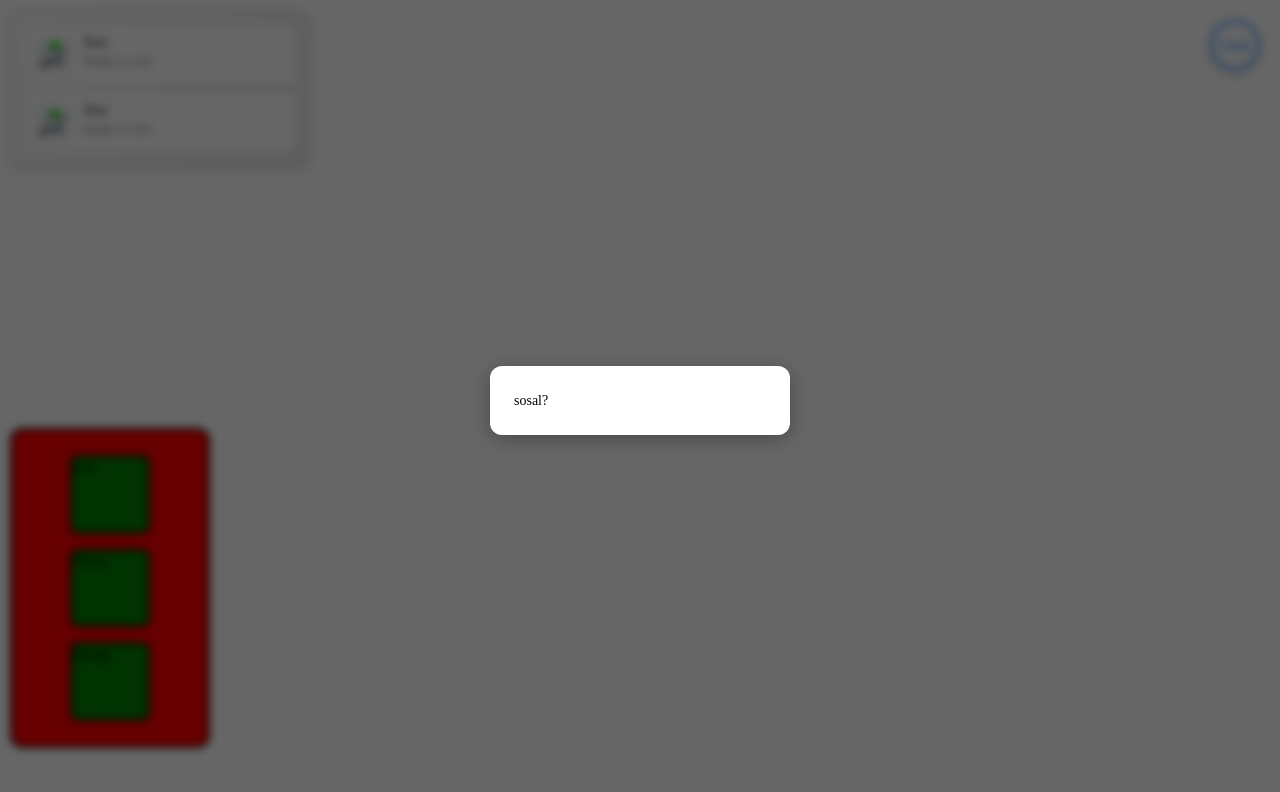
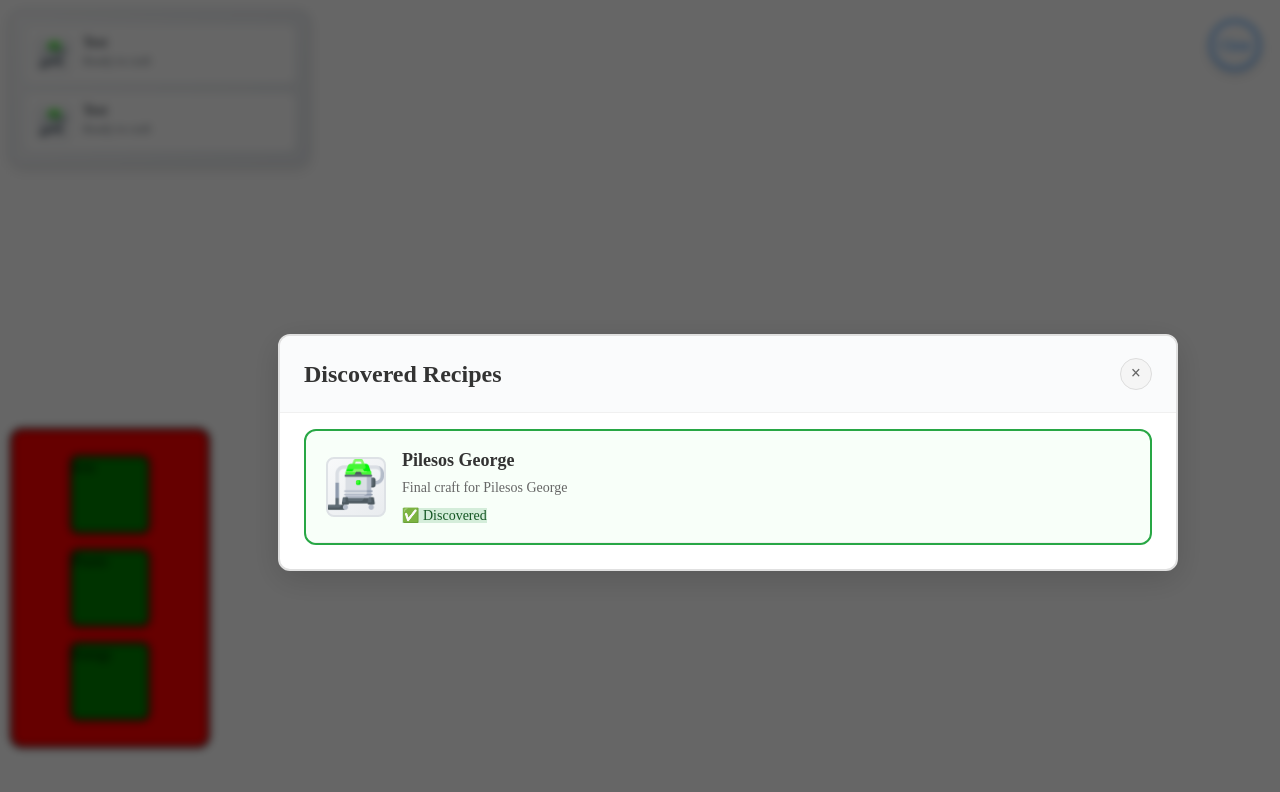
Before and after one commit to yehor-kostiuk/Vacuumaria, a React (Vite) app: page / in a window 1280 px wide. Both pictures are taken after a click on the button "Open". Shown: the top 792 px of the page. Built offline with nearby package versions, Linux system fonts and the light colour scheme.

Commit message:
feat: add part discovered-recipe modal content

```diff
--- a/src/libs/components/discovered-recipe-button/discovered-recipe-button.tsx
+++ b/src/libs/components/discovered-recipe-button/discovered-recipe-button.tsx
@@ -6,7 +6,7 @@ type Properties = {
 	children?: React.ReactNode;
 };
 
-const DiscoveredRecipeButton: React.FC<Properties> = ({ children }) => {
+const DiscoveredRecipeButton: React.FC<Properties> = () => {
 	const [isOpen, setIsOpen] = useState(false);
 	const [buttonText, setButtonText] = useState("Открыть модалку");
 
@@ -25,9 +25,7 @@ const DiscoveredRecipeButton: React.FC<Properties> = ({ children }) => {
 			<button className={styles.button} onClick={toggleModal}>
 				{buttonText}
 			</button>
-			<DiscoveredRecipeModal isOpen={isOpen} onClose={() => setIsOpen(false)}>
-				{children ? children : <p>sosal?</p>}
-			</DiscoveredRecipeModal>
+			<DiscoveredRecipeModal isOpen={isOpen} onClose={() => setIsOpen(false)}/>
 		</>
 	);
 };
--- a/src/libs/components/discovered-recipe-modal/discovered-recipe-card/discovered-recipe-card.module.css
+++ b/src/libs/components/discovered-recipe-modal/discovered-recipe-card/discovered-recipe-card.module.css
@@ -0,0 +1,55 @@
+.recipe-card {
+    border-radius: 12px;
+    overflow: hidden;
+    border: 2px solid #28a745;
+    background: #f8fff9;
+}
+
+.recipe-header {
+    display: flex;
+    align-items: center;
+    gap: 16px;
+    padding: 16px 20px;
+    border-bottom: 1px solid #f0f0f0;
+}
+
+.result-icon {
+    width: 60px;
+    height: 60px;
+    border: 2px solid #dee2e6;
+    border-radius: 8px;
+    background: linear-gradient(145deg, #f8f9fa, #e9ecef);
+    display: flex;
+    align-items: center;
+    justify-content: center;
+    flex-shrink: 0;
+}
+
+.recipe-info {
+    flex: 1;
+    min-width: 0;
+}
+
+.recipe-name {
+    font-size: 18px;
+    font-weight: 600;
+    color: #333;
+    margin: 0 0 4px;
+    word-wrap: break-word;
+}
+
+.recipe-description {
+    font-size: 14px;
+    color: #666;
+    margin: 0 0 8px;
+    line-height: 1.4;
+}
+
+.status-badge {
+    background: #d4edda;
+    color: #155724;
+}
+
+.crafting-grid {
+
+}
--- a/src/libs/components/discovered-recipe-modal/discovered-recipe-card/discovered-recipe-card.tsx
+++ b/src/libs/components/discovered-recipe-modal/discovered-recipe-card/discovered-recipe-card.tsx
@@ -0,0 +1,34 @@
+import React from "react";
+import styles from "./discovered-recipe-card.module.css";
+
+type DiscoveredRecipeCardProps = {
+	title: string;
+	description: string;
+	image: string;
+}
+
+const DiscoveredRecipeCard: React.FC<DiscoveredRecipeCardProps> = ({ title, description, image }) => {
+	return (
+		<div className={styles["recipe-card"]}>
+				<div className={styles["recipe-header"]}>
+					<div className={styles["result-icon"]}>
+						<img src={image} alt={title} className={styles["card-image"]} />
+					</div>
+					<div className={styles["recipe-info"]}>
+						<h3 className={styles["recipe-name"]}>{title}</h3>
+						<p className={styles["recipe-description"]}>{description}</p>
+						<span className={styles["status-badge"]}>✅ Discovered</span>
+					</div>
+				</div>
+				<div className={styles["crafting-grid"]}>
+					<div></div>
+					<div></div>
+					<div></div>
+					<div></div>
+					<div></div>
+				</div>
+		</div>
+	);
+};
+
+export { DiscoveredRecipeCard };
--- a/src/libs/components/discovered-recipe-modal/discovered-recipe-modal.module.css
+++ b/src/libs/components/discovered-recipe-modal/discovered-recipe-modal.module.css
@@ -1,4 +1,6 @@
 .overlay {
+    width: 1456px;
+    height: 905px;
     position: fixed;
     inset: 0;
     background: #0009;
@@ -9,11 +11,64 @@
     backdrop-filter: blur(4px);
 }
 
-.modal {
-    background: white;
+.modal-content {
+    background: #fff;
+    border: 2px solid #E0E0E0;
     border-radius: 12px;
-    padding: 24px;
-    min-width: 300px;
-    max-width: 500px;
-    box-shadow: 0 4px 20px rgba(0, 0, 0, 0.3);
+    box-shadow: 0 8px 32px #00000026;
+    max-width: 900px;
+    width: 95%;
+    max-height: 85vh;
+    overflow: hidden;
+    position: relative;
+    animation: _modalSlideIn_174j6_1 .2s ease-out;
+    display: flex;
+    flex-direction: column;
 }
+
+.modal-header {
+    display: flex;
+    justify-content: space-between;
+    align-items: center;
+    padding: 20px 24px;
+    border-bottom: 1px solid #f0f0f0;
+    background: #fafbfc;
+}
+
+.modal-title {
+    font-size: 24px;
+    font-weight: 700;
+    color: #333;
+    margin: 0;
+    display: flex;
+    align-items: center;
+    gap: 8px;
+}
+
+.close-button {
+    background: #f5f5f5;
+    border: 1px solid #ddd;
+    border-radius: 50%;
+    width: 32px;
+    height: 32px;
+    display: flex;
+    align-items: center;
+    justify-content: center;
+    cursor: pointer;
+    font-size: 18px;
+    font-weight: 700;
+    color: #666;
+    transition: all .2s ease;
+}
+
+.modal-body {
+    flex: 1;
+    overflow-y: auto;
+    padding: 16px 24px 24px;
+}
+
+.recipes-list {
+    display: flex;
+    flex-direction: column;
+    gap: 16px;
+}
--- a/src/libs/components/discovered-recipe-modal/discovered-recipe-modal.tsx
+++ b/src/libs/components/discovered-recipe-modal/discovered-recipe-modal.tsx
@@ -1,5 +1,6 @@
 import React from "react";
 import styles from "./discovered-recipe-modal.module.css";
+import { DiscoveredRecipeCard } from "./discovered-recipe-card/discovered-recipe-card.jsx";
 
 type DiscoveredRecipeModalProps = {
 	isOpen: boolean;
@@ -7,13 +8,26 @@ type DiscoveredRecipeModalProps = {
 	children?: React.ReactNode;
 };
 
-const DiscoveredRecipeModal: React.FC<DiscoveredRecipeModalProps> = ({ isOpen, onClose, children }) => {
+const DiscoveredRecipeModal: React.FC<DiscoveredRecipeModalProps> = ({ isOpen, onClose }) => {
 	if (!isOpen) return null;
 
 	return (
-		<div className={styles.overlay} onClick={onClose}>
-			<div className={styles.modal} onClick={(e) => e.stopPropagation()}>
-				{children}
+		<div className={styles["overlay"]} onClick={onClose}>
+			<div className={styles["modal-content"]} onClick={(e) => e.stopPropagation()}>
+				<div className={styles["modal-header"]}>
+					<h2 className={styles["modal-title"]}>{"Discovered Recipes"}</h2>
+					<button className={styles["close-button"]} onClick={onClose}> × </button>
+				</div>
+
+				<div className={styles["modal-body"]}>
+					<div className={styles["recipes-list"]}>
+						<DiscoveredRecipeCard
+							title="Pilesos George"
+							description="Final craft for Pilesos George"
+							image="/public/vacuum-cleaner.png"
+						/>
+					</div>
+				</div>
 			</div>
 		</div>
 	);
```
